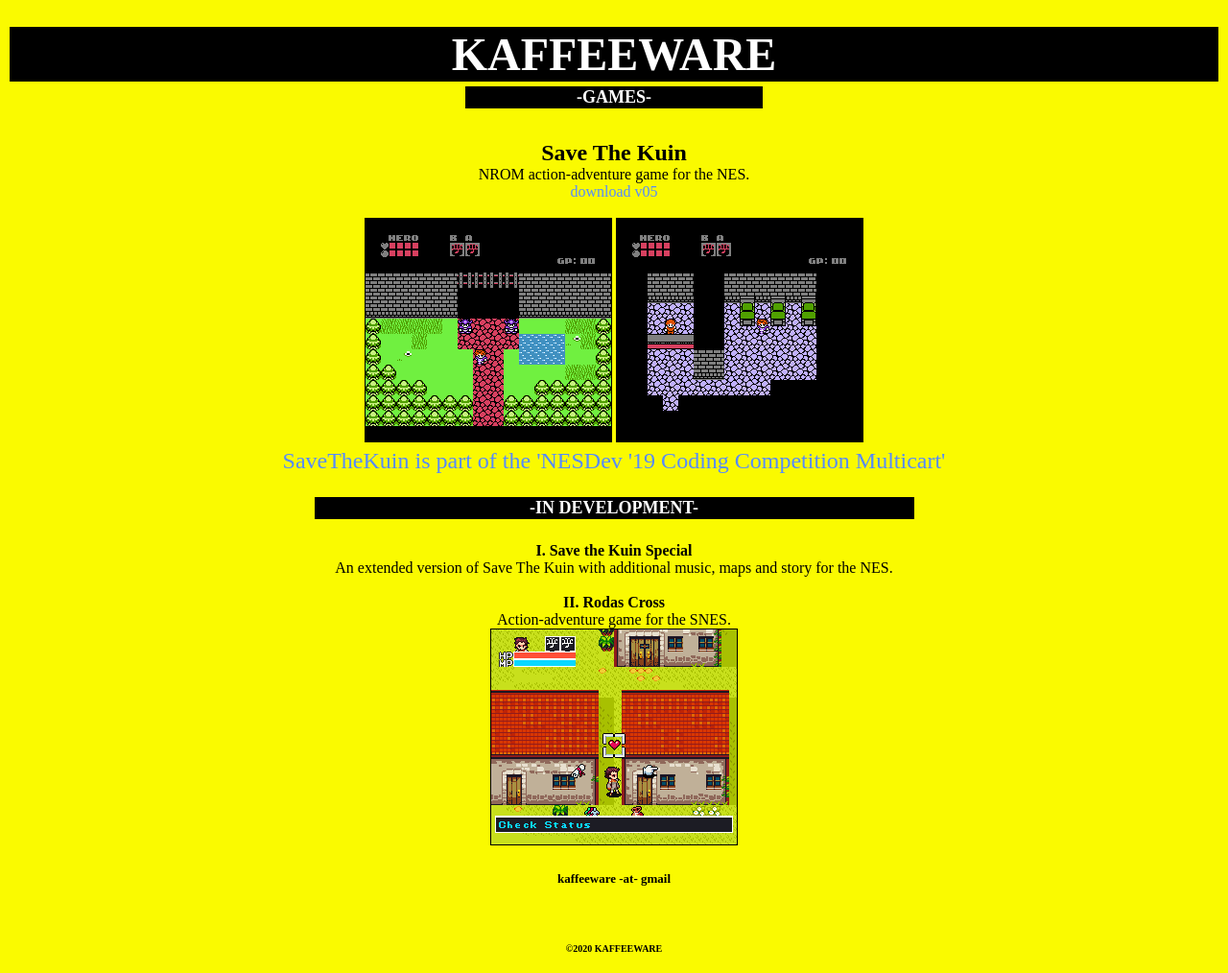
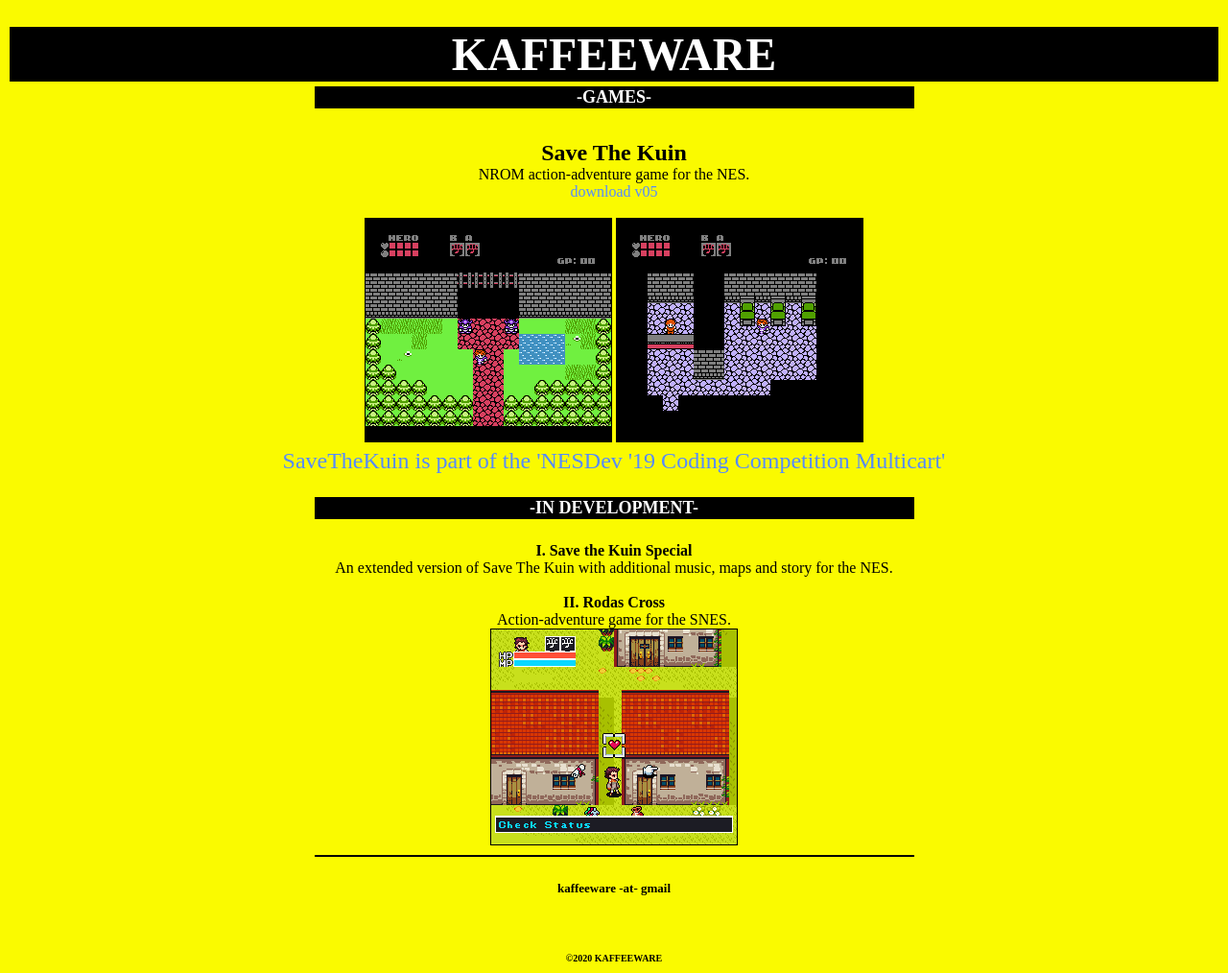
Before and after one commit to kaffeeware/kaffeeware.github.io, a plain HTML site: page index.html in a window 1280 px wide. Shown: the whole page at 96% size. Drawn offline with Linux system fonts and the light colour scheme.

Commit message:
Update index.html

```diff
--- a/index.html
+++ b/index.html
@@ -52,7 +52,7 @@ a:active {
 
 <tr align='center' style="vertical-align:top">
 <td>
-    <table width="25%" border=0>
+    <table width="50%" border=0>
     <tr align='center'>
     <td bgcolor='black'>
     <font size = 4 color="white">
@@ -119,6 +119,21 @@ a:active {
 </td>
 </tr>
 
+<tr align='center' height="25%">
+<td>
+    <table width="50%" border=0>
+    <tr align='center'>
+    <td bgcolor='black'>
+    <font size = 4 color="white">
+
+    </font>
+    </td>
+    </tr>
+    </table>
+</td>
+</tr>
+
+
 </table>
 
 
```
